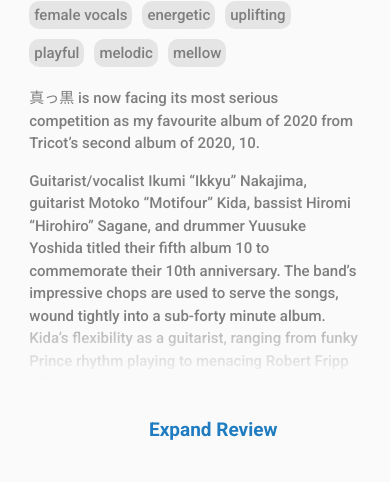
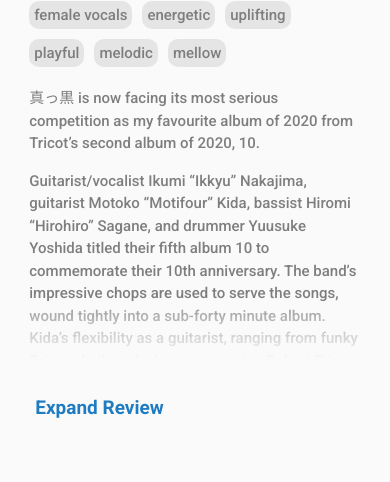
Before and after one commit to angelusrt/RYMprototype, a React (Create React App) app: page / in a window 390 px wide. Shown: the part 1308-1790 px from the top of the page. Built offline with nearby package versions, Linux system fonts and the light colour scheme.

Commit message:
Os botãos fazem coisas agora

```diff
--- a/src/App.css
+++ b/src/App.css
@@ -216,7 +216,7 @@
   color: #FAFAFA;
 }
 
-body .Navbar--right-items--form--dropdown {
+body .Navbar--right-items--form--select-dropdown--button {
   display: -webkit-inline-box;
   display: -ms-inline-flexbox;
   display: inline-flex;
@@ -224,9 +224,10 @@
   padding: 5px 0px;
   vertical-align: middle;
   background-color: #FAFAFA;
+  cursor: pointer;
 }
 
-body .Navbar--right-items--form--dropdown span {
+body .Navbar--right-items--form--select-dropdown--button span {
   display: -webkit-inline-box;
   display: -ms-inline-flexbox;
   display: inline-flex;
@@ -237,17 +238,17 @@
   color: #424242;
 }
 
-body .Navbar--right-items--form--dropdown span::-moz-selection {
+body .Navbar--right-items--form--select-dropdown--button span::-moz-selection {
   background-color: #424242;
   color: #FAFAFA;
 }
 
-body .Navbar--right-items--form--dropdown span::selection {
+body .Navbar--right-items--form--select-dropdown--button span::selection {
   background-color: #424242;
   color: #FAFAFA;
 }
 
-body .Navbar--right-items--form--dropdown img {
+body .Navbar--right-items--form--select-dropdown--button img {
   display: -webkit-inline-box;
   display: -ms-inline-flexbox;
   display: inline-flex;
@@ -258,6 +259,41 @@
      -moz-user-select: none;
       -ms-user-select: none;
           user-select: none;
+}
+
+body .Navbar--right-items--form--select-dropdown--dropdown {
+  position: absolute;
+  right: 3.0625%;
+  padding: 10px;
+  border-radius: 10px;
+  color: #FAFAFA;
+  background-color: #424242;
+  cursor: pointer;
+}
+
+body .Navbar--right-items--form--select-dropdown--dropdown span {
+  display: block;
+  font-family: montserrat, sans-serif;
+  font-size: 15px;
+  font-weight: bold;
+  padding: 5px 20px;
+  border-radius: 5px;
+  color: #FAFAFA;
+}
+
+body .Navbar--right-items--form--select-dropdown--dropdown span::-moz-selection {
+  background-color: #424242;
+  color: #FAFAFA;
+}
+
+body .Navbar--right-items--form--select-dropdown--dropdown span::selection {
+  background-color: #424242;
+  color: #FAFAFA;
+}
+
+body .Navbar--right-items--form--select-dropdown--dropdown span:hover {
+  background-color: #1F7CC1;
+  color: #FAFAFA;
 }
 
 body .Navbar--right-items--form--button img {
@@ -272,6 +308,7 @@
      -moz-user-select: none;
       -ms-user-select: none;
           user-select: none;
+  cursor: pointer;
 }
 
 body .content-wrapper {
@@ -513,14 +550,14 @@
   bottom: 0;
   width: 100%;
   height: 12%;
-  background: -webkit-gradient(linear, left top, left bottom, color-stop(-21.09%, rgba(250, 250, 250, 0.2)), color-stop(50%, #FAFAFA));
-  background: linear-gradient(180deg, rgba(250, 250, 250, 0.2) -21.09%, #FAFAFA 50%);
+  background: -webkit-gradient(linear, left top, left bottom, color-stop(-21.09%, rgba(250, 250, 250, 0)), color-stop(50%, #FAFAFA));
+  background: linear-gradient(180deg, rgba(250, 250, 250, 0) -21.09%, #FAFAFA 50%);
 }
 
 body .content-wrapper .Review--card--paragraph-wrapper--expand button {
   position: absolute;
   bottom: -10%;
-  left: calc(50% - 52px);
+  left: 0;
   font-family: roboto, sans-serif;
   font-weight: bold;
   font-size: 19px;
@@ -530,6 +567,7 @@
      -moz-user-select: none;
       -ms-user-select: none;
           user-select: none;
+  cursor: pointer;
   background-color: #FAFAFA;
   color: #1F7CC1;
 }
@@ -600,10 +638,12 @@
 body .content-wrapper .Aside--side-features--menu-wrapper--feature {
   margin-right: 20px;
   color: #424242;
+  cursor: pointer;
 }
 
 body .content-wrapper .Aside--side-features--menu-wrapper--my-feature {
   color: #7E7E7E;
+  cursor: pointer;
 }
 
 body .content-wrapper .Aside--side-features--cards-wrapper--feature-card {
@@ -612,7 +652,7 @@
   display: flex;
   -webkit-box-align: end;
       -ms-flex-align: end;
-          align-items: end;
+          align-items: flex-end;
   margin-bottom: 20px;
 }
 
@@ -722,8 +762,8 @@
     display: grid;
     -ms-grid-columns: calc(220px + 40px) 1fr;
         grid-template-columns: calc(220px + 40px) 1fr;
-    -ms-grid-rows: 8fr 7fr 13fr;
-        grid-template-rows: 8fr 7fr 13fr;
+    -ms-grid-rows: 8fr 7fr;
+        grid-template-rows: 8fr 7fr;
   }
   .content-wrapper .Review--card--image-section {
     -ms-grid-row: 1;
@@ -787,8 +827,8 @@
     display: grid;
     -ms-grid-columns: calc(220px + 40px) 1fr;
         grid-template-columns: calc(220px + 40px) 1fr;
-    -ms-grid-rows: 7fr 2fr 8fr;
-        grid-template-rows: 7fr 2fr 8fr;
+    -ms-grid-rows: 7fr 2fr;
+        grid-template-rows: 7fr 2fr;
   }
   .content-wrapper .Review--card--image-section {
     -ms-grid-row: 1;
@@ -823,7 +863,7 @@
   }
 }
 
-@media (max-width: 1024px) {
+@media (max-width: 1270px) {
   .RYMCard {
     width: 75%;
     margin: 0 auto 120px auto;
@@ -860,7 +900,7 @@
   }
 }
 
-@media (max-width: 730px) {
+@media (max-width: 780px) {
   .RYMCard {
     width: 75%;
     -webkit-box-orient: vertical;
@@ -879,8 +919,8 @@
     display: block;
   }
   .content-wrapper .Review--card {
-    -ms-grid-rows: 12fr 5fr 11fr;
-        grid-template-rows: 12fr 5fr 11fr;
+    -ms-grid-rows: 18fr 5fr;
+        grid-template-rows: 18fr 5fr;
   }
   .content-wrapper .Aside {
     display: block;
@@ -888,7 +928,7 @@
   }
 }
 
-@media (max-width: 550px) {
+@media (max-width: 680px) {
   .RYMCard {
     width: 85%;
     margin: 0 auto 40px auto;
@@ -906,8 +946,8 @@
     display: grid;
     -ms-grid-columns: 1fr;
         grid-template-columns: 1fr;
-    -ms-grid-rows: 7fr 4fr 3fr 10fr;
-        grid-template-rows: 7fr 4fr 3fr 10fr;
+    -ms-grid-rows: 7fr 4fr 3fr;
+        grid-template-rows: 7fr 4fr 3fr;
   }
   .content-wrapper .Review--card--image-section {
     -ms-grid-row: 1;
--- a/src/App.js
+++ b/src/App.js
@@ -10,10 +10,11 @@
 import ImageCard from './component/ImageCard';
 import InfoCard from './component/InfoCard';
 import DescriptorCard from './component/DescriptorCard';
+import ReviewText from './component/ReviewText';
 
 import Aside from './component/Aside';
 import SocialCard from './component/SocialCard';
-import SideFeaures from './component/SideFeatures';
+import SideFeatures from './component/SideFeatures';
 import FeatureCard from './component/FeatureCard';
 
 import Logo from './component/Logo';
@@ -32,28 +33,29 @@
 
 import data from './data.json'
 
-import React /*, {useState}*/ from 'react';
+import React, {useState} from 'react';
 import {CSSTransition} from 'react-transition-group';
 
 function App() {
-  /*
+  const[currentScroll,setCurrentScroll] = useState(0);
+  const[a, setA] = useState(false);
+  const[dropActive, setDropActive] = useState(false);
+  const[spanSearch, setSpanSearch] = useState('Artists');
+  const[sideTransition, setSideTransition] = useState('features');
+
   window.addEventListener("scroll", scrollHandler);
 
   function scrollHandler(){
+
     setCurrentScroll(window.scrollY);
-    console.log(currentScroll + " " + currentScroll + 2);
 
     (currentScroll >= 600)?setA(true):setA(false)
-  }*/
 
-  //console.log(JSON.parse(data))
-  //var data = {};
-  //data = JSON.parse(dataJSON)
-
+    console.log(`${a} ${currentScroll}`);
+  }
 
   var reviewCard = [];
   var featureCard = [];
-  //const image = require('../public/image/8342068.png');
 
   reviewCard = data.ReviewCard.map( prop => (
     <ReviewCard>
@@ -73,22 +75,15 @@
       <DescriptorCard>
         {prop.descriptors.map( desc => <h5>{desc}</h5>)}
       </DescriptorCard>
-      <div className="Review--card--paragraph-wrapper">
-        <p className="Review--card--paragraph-wrapper--paragraph">
-          {prop.review[0]}
-        </p>
-        <p className="Review--card--paragraph-wrapper--paragraph">
-          {prop.review[1]}
-        </p>
-        <div className="Review--card--paragraph-wrapper--expand">
-          <button>Expand Review</button>
-        </div>
-      </div>
+      <ReviewText
+        review={prop.review}
+        review2={prop.review2}
+      />
     </ReviewCard>
   ));
 
-   featureCard = data.FeatureCard.map( prop => (
-      <FeatureCard
+  featureCard = data.FeatureCard.map( prop => (
+    <FeatureCard
       image={vb}
       songName={prop.songName}
       artist={prop.artist}
@@ -98,13 +93,24 @@
     />
    ));
 
+  var dropdowmMenu = <div className="Navbar--right-items--form--select-dropdown--dropdown">
+    <span onClick={() => {setSpanSearch('Artists'); setDropActive(!dropActive); } }>Artists</span>
+    <span onClick={() => {setSpanSearch('Genre'); setDropActive(!dropActive); } }>Genre</span>
+    <span onClick={() => {setSpanSearch('Label'); setDropActive(!dropActive); } }>Label</span>
+    <span onClick={() => {setSpanSearch('Review'); setDropActive(!dropActive); } }>Review</span>
+  </div>;
+
+  function clickHandler(prop){
+    setSideTransition(prop);
+  }
+
   return (
     <div className="App">
       <RYMCard img={sonemic} arrow={arrow}/>
 
       <Navbar>
           <LeftNavItem
-          burguer={burguer}
+            burguer={burguer}
           >
             <a href="/#">New</a>
             <a href="/#">Chart</a>
@@ -114,9 +120,13 @@
           <RightNavItem>
             <form className="Navbar--right-items--form">
               <input type="search"/>
-              <div className="Navbar--right-items--form--dropdown">
-                <span>Artists</span>
-                <img alt="" src={dropdownArrow}/>
+              <div className="Navbar--right-items--form--select-dropdown">
+                <div className="Navbar--right-items--form--select-dropdown--button" onClick={ () => setDropActive(!dropActive) }>
+                  <span>{spanSearch}</span>
+                  <img alt="" src={dropdownArrow}/>
+                </div>
+
+                {dropActive && dropdowmMenu}
               </div>
               <div className="Navbar--right-items--form--button">
                 <img alt="" src={lupe}></img>
@@ -141,9 +151,26 @@
         <Aside>
           <SocialCard/>
 
-          <SideFeaures>
-            {featureCard}
-          </SideFeaures>
+          <SideFeatures click={ prop => clickHandler(prop)}>
+            <CSSTransition
+              in={sideTransition === 'features'}
+              timeout={300}
+              classNames="feature-transition"
+              unmountOnExit
+            >
+              <div>
+                {featureCard}
+              </div>
+            </CSSTransition>
+            <CSSTransition
+              in={sideTransition === 'my-features'}
+              timeout={300}
+              classNames="my-feature-transition"
+              unmountOnExit
+            >
+              <div></div>
+            </CSSTransition>
+          </SideFeatures>
         </Aside>
       </div>
     </div>
--- a/src/App.scss
+++ b/src/App.scss
@@ -208,7 +208,8 @@
                     }
                 }
 
-                &--dropdown{
+                &--select-dropdown{
+                    &--button{
                         display: inline-flex;
 
                         height: 18px;
@@ -216,6 +217,9 @@
                         vertical-align: middle;
 
                         background-color: map-get($colors, whiteColor);
+
+                        cursor: pointer;
+
                         span{
                             display: inline-flex;
                             font-family: montserrat, sans-serif;
@@ -240,6 +244,43 @@
 
                             user-select: none;
                         }
+                    }
+                    &--dropdown{
+                        position: absolute;
+                        //bottom: -30px;
+                        right: 3.0625%;
+
+                        padding: map-get($metric, mini);
+                        border-radius: map-get($metric, mini);
+
+                        color: map-get($colors, whiteColor);
+                        background-color: map-get($colors, blackColor);
+
+                        cursor: pointer;
+
+                        span{
+                            display: block;
+
+                            font-family: montserrat, sans-serif;
+                            font-size: map-get($textMetric, mini); //original: 14px
+                            font-weight: bold;
+
+                            //margin: auto 0;
+                            padding: map-get($metric, mili) map-get($metric, normal);
+                            border-radius: map-get($metric, mili);
+
+                            color: map-get($colors, whiteColor);
+
+                            &::selection{
+                                background-color: map-get($colors, blackColor);
+                                color: map-get($colors, whiteColor);
+                            }
+                            &:hover{
+                                background-color: map-get($colors, accentColor);
+                                color: map-get($colors, whiteColor);
+                            }
+                        }
+                    }
 
                 }
                 &--button{
@@ -255,6 +296,7 @@
                         vertical-align: -moz-middle-with-baseline;
 
                         user-select: none;
+                        cursor: pointer;
                     }
                 }
             }
@@ -460,12 +502,13 @@
                         width: 100%;
                         height: 12%;
 
-                        background: linear-gradient(180deg, rgba(250, 250, 250, 0.2) -21.09%, #FAFAFA 50%);
+                        background: linear-gradient(180deg, rgba(250, 250, 250, 0) -21.09%, #FAFAFA 50%);
 
                         button{
                             position: absolute;
                             bottom: -10%;
-                            left: calc(50% - 52px);
+                            left: 0;
+                            //left: calc(50% -);
 
                             font-family: roboto, sans-serif;
                             font-weight: bold;
@@ -475,6 +518,7 @@
                             outline-style: none;
 
                             user-select: none;
+                            cursor: pointer;
 
                             background-color: map-get($colors, whiteColor);
                             color: map-get($colors, accentColor);
@@ -534,15 +578,19 @@
                         margin-right: map-get($metric, normal);
 
                         color: map-get($colors, blackColor);
+
+                        cursor: pointer;
                     }
                     &--my-feature{
                         color: map-get($colors, darkGreyColor);
+
+                        cursor: pointer;
                     }
                 }
                 &--cards-wrapper{
                     &--feature-card{
                         display: flex;
-                        align-items: end;
+                        align-items: flex-end;
 
                         //gap: map-get($metric, normal);
 
@@ -642,7 +690,7 @@
         .Review--card{
             display: grid;
             grid-template-columns: calc(220px + 40px) 1fr;
-            grid-template-rows: 8fr 7fr 13fr;
+            grid-template-rows: 8fr 7fr;
 
             &--image-section{
                 grid-area: 1 / 1 / 3 / 2;
@@ -692,7 +740,7 @@
         .Review--card{
             display: grid;
             grid-template-columns: calc(220px + 40px) 1fr;
-            grid-template-rows: 7fr 2fr 8fr;
+            grid-template-rows: 7fr 2fr;
 
             &--image-section{
                 grid-area: 1 / 1 / 3 / 2;
@@ -712,7 +760,7 @@
         }
     }
 }
-@media(max-width:1024px){
+@media(max-width:1270px){
     .RYMCard{
         width: 75%;
 
@@ -751,7 +799,7 @@
         }
     }
 }
-@media(max-width: 730px){
+@media(max-width: 780px){
     .RYMCard{
         width: 75%;
         flex-direction: column;
@@ -767,7 +815,7 @@
         width: 75%;
         display: block;
         .Review--card{
-            grid-template-rows: 12fr 5fr 11fr;
+            grid-template-rows: 18fr 5fr;
         }
         .Aside{
             display: block;
@@ -776,7 +824,7 @@
         }
     }
 }
-@media(max-width: 550px){
+@media(max-width: 680px){
     .RYMCard{
         width: 85%;
 
@@ -794,7 +842,7 @@
         .Review--card{
             display: grid;
             grid-template-columns: 1fr;
-            grid-template-rows: 7fr 4fr 3fr 10fr;
+            grid-template-rows: 7fr 4fr 3fr;
 
             &--image-section{
                 grid-area: 1 / 1 / 2 / 2;
--- a/src/component/FeatureCard.js
+++ b/src/component/FeatureCard.js
@@ -13,7 +13,7 @@
     }
 
     return(
-        <div className="Aside--side-features--cards-wrapper--feature-card">
+        <div key="transition-group-content" className="Aside--side-features--cards-wrapper--feature-card">
             <img className="Aside--side-features--cards-wrapper--feature-card--image"
             alt="" src={props.image}/>
             <div
--- /dev/null
+++ b/src/component/ReviewText.js
@@ -0,0 +1,38 @@
+import React, { useState } from 'react';
+
+function ReviewText(prop){
+    const[buttonText, SetButtonText] = useState('Expand Review');
+    let review = [];
+    let review2 = [];
+
+    review = prop.review.map( item => (
+        <p className="Review--card--paragraph-wrapper--paragraph">
+            {item}
+        </p>
+    ))
+
+
+    review2 = prop.review2.map( item => (
+        <p className="Review--card--paragraph-wrapper--paragraph">
+            {item}
+        </p>
+    ))
+
+    return(
+        <div className="Review--card--paragraph-wrapper">
+            {review}
+            {buttonText === 'Hide' && review2}
+            <div className="Review--card--paragraph-wrapper--expand">
+                <button
+                    onClick={ () => (buttonText === 'Expand Review')?
+                                    SetButtonText('Hide'):
+                                    SetButtonText('Expand Review')}
+                >
+                    { buttonText }
+                </button>
+            </div>
+      </div>
+    )
+}
+
+export default ReviewText;
--- a/src/data.json
+++ b/src/data.json
@@ -20,6 +20,10 @@
         "review": [
             "真っ黒 is now facing its most serious competition as my favourite album of 2020 from Tricot’s second album of 2020, 10.",
             "Guitarist/vocalist Ikumi “Ikkyu” Nakajima, guitarist Motoko “Motifour” Kida, bassist Hiromi “Hirohiro” Sagane, and drummer Yuusuke Yoshida titled their fifth album 10 to commemorate their 10th anniversary. The band’s impressive chops are used to serve the songs, wound tightly into a sub-forty minute album. Kida’s flexibility as a guitarist, ranging from funky Prince rhythm playing to menacing Robert Fripp riffs, enables the"
+        ],
+        "review2":[
+            "She sounds cheeky on this cut, the sung choruses sound Britney Spears inspired (this is a good thing). I prefer the original version to the one with Rico Nasty (despite Rico turning round an excellent performance) because it gives the weirder elements of the track more space to breathe.",
+            "‘ATM’ is another very strong entry in the 2020 rap songs centred around female sexuality. The “ATM, push my button” chorus is gloriously sticky. ‘Damn Daniel’ manages to better this with an even more satisfying flow. It is a perfect piece of chopped up synthpop fused with impactful pop rap."
         ]
       },
       {
@@ -41,7 +45,11 @@
         "ratings" : 998,
         "review": [
             "The 2020 disco-pop revival couldn't really get any better. Ever since the start of the year we got amazing albums from Jessie Ware, Dua Lipa and Róisín Murphy as well as a bunch of neat disco accents from The Weeknd and a whole lot of k-pop artists. And as if that wasn't enough, look who's back, with her best album in almost 20 years!",
-            "To say Kylie Minogue is an important figure for disco revival is an understatement. If it wasn't for her early 2000s work (and maybe Daft Punk's 2013 comeback), I really don't think we'd be experiencing such"
+            "To say Kylie Minogue is an important figure for disco revival is an understatement. If it wasn't for her early 2000s work (and maybe Daft Punk's 2013 comeback), I really don't think we'd be experiencing such high popularity of this particular sound."
+        ],
+        "review2":[
+            "And the time couldn't be any more appropriate for Kylie to return to the disco sound after almost a decade of experimenting with pop soul, adult contemporary, country pop and Christmas music.",
+            "Disco feels really truthful to the sound of 1970s and 1980s, much more than what most of her contemporaries manage to achieve, sans for maybe South Korean take on the genre."
         ]
       },
       {
@@ -64,6 +72,10 @@
         "review": [
             "Since last year’s EP Be Runway, Bree has firmly held a position as the UK's most promising rapper. This high energy, glitchy and occasionally dreamlike batch of songs had me excited to see how she’d expand on this on her debut mixtape.",
             "The fuzzy club banger ‘Apeshit’, fitted out with wonky keys and repeatable chorus is Bree Runway’s biggest shot at a killer single. I could see this translating to playing well in a club.It’d have to be a cool club though. ‘Little Nokia’ is less straightforward at points getting into detached, complex FKA Twigs style territory."
+        ],
+        "review2":[
+            "She sounds cheeky on this cut, the sung choruses sound Britney Spears inspired (this is a good thing). I prefer the original version to the one with Rico Nasty (despite Rico turning round an excellent performance) because it gives the weirder elements of the track more space to breathe.",
+            "‘ATM’ is another very strong entry in the 2020 rap songs centred around female sexuality. The “ATM, push my button” chorus is gloriously sticky. ‘Damn Daniel’ manages to better this with an even more satisfying flow. It is a perfect piece of chopped up synthpop fused with impactful pop rap."
         ]
       }
     ],
```
Also changed, not shown: src/component/SideFeatures.js (+10 -2 lines), 1 other file (tests, documents, lock files or other folders). Lines whose indentation alone changed are shown as unchanged.
